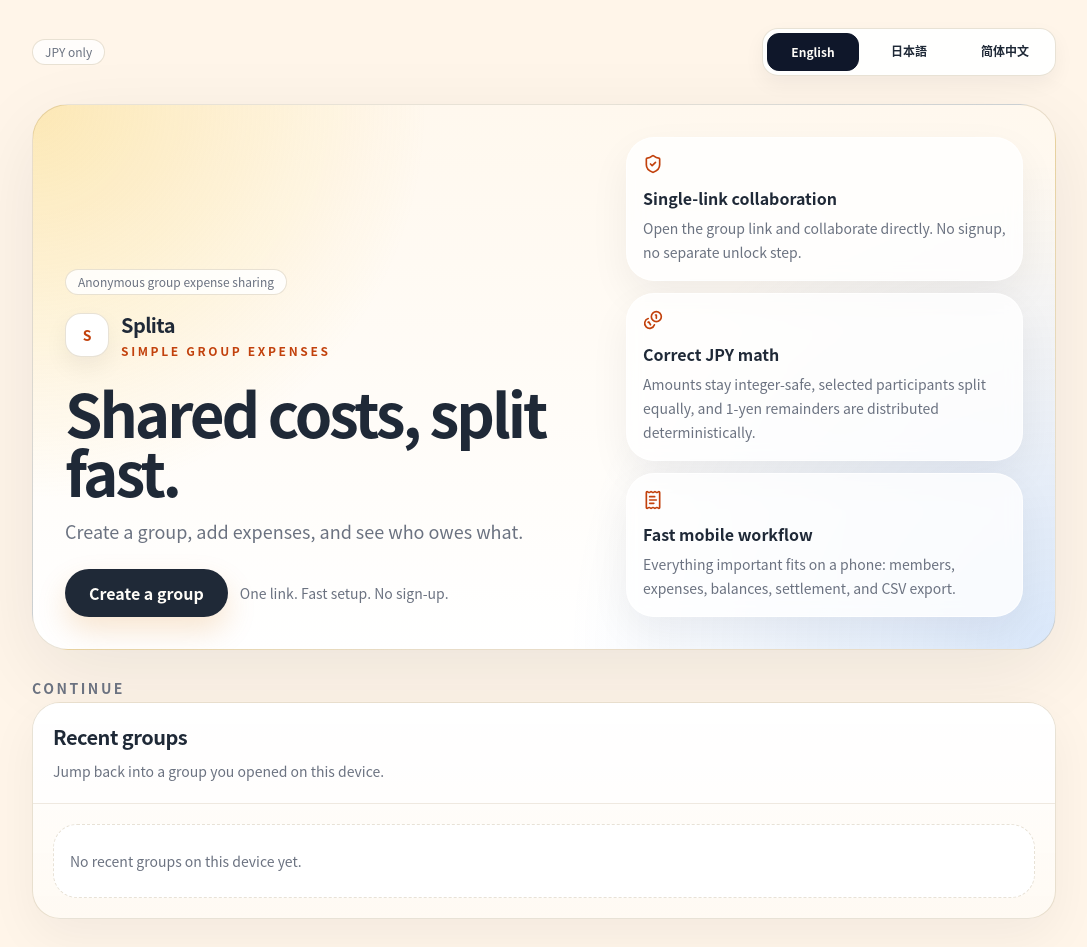
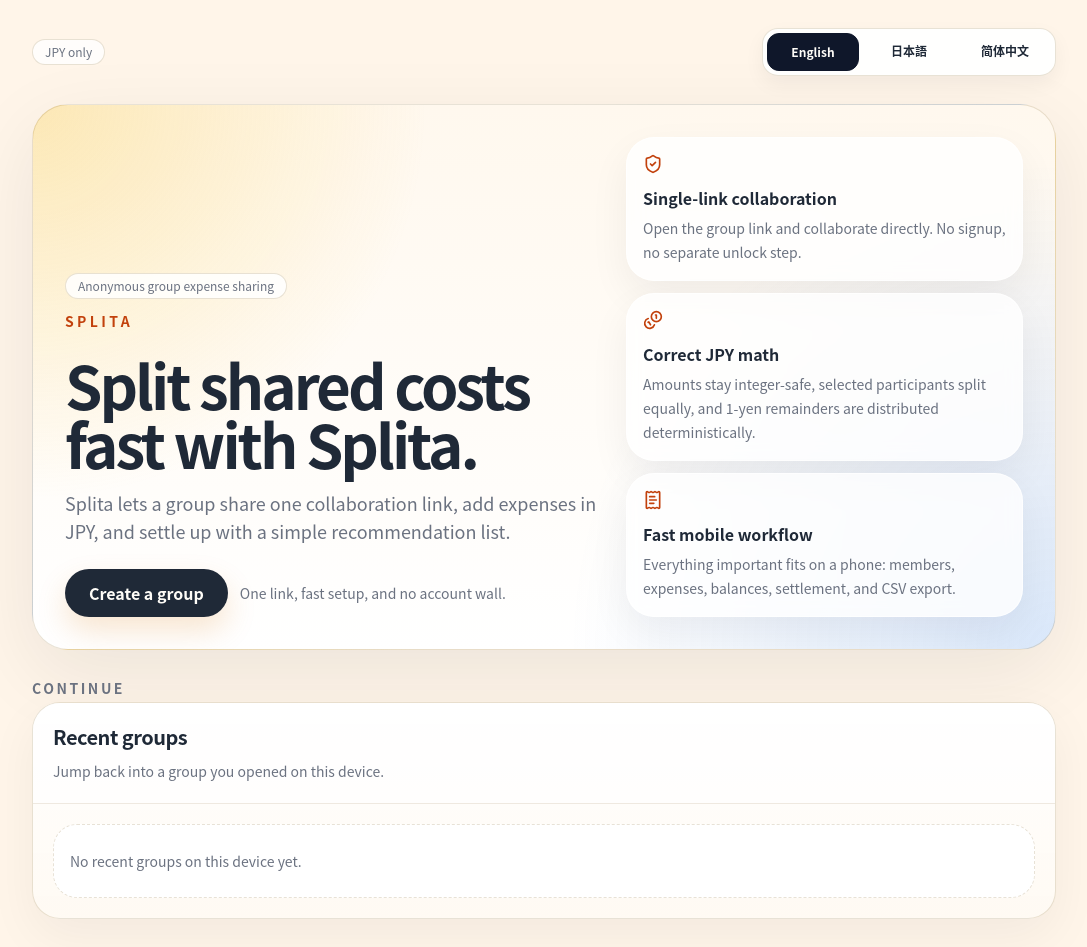
Before and after one commit to cb6ws23/Codex_SplitEase, a Next.js app: page /en in a window 1280 px wide. Shown: the whole page, without its empty margins (96-1183 px from the left). Built offline with nearby package versions, Linux system fonts and the light colour scheme.

Commit message:
Revert "Improve homepage branding and simplify hero copy"
This reverts commit c65a7c1f5a2ea04a01144343f88005641b08263e.

```diff
--- a/src/app/[locale]/page.tsx
+++ b/src/app/[locale]/page.tsx
@@ -47,21 +47,11 @@
         <section className="overflow-hidden rounded-[36px] border border-[var(--border)] bg-[radial-gradient(circle_at_top_left,rgba(247,201,72,0.34),transparent_34%),radial-gradient(circle_at_bottom_right,rgba(44,123,229,0.18),transparent_42%),linear-gradient(180deg,#fff8ee_0%,#ffffff_100%)] px-5 py-6 shadow-[0_24px_80px_rgba(15,23,42,0.08)] sm:px-8 sm:py-8">
           <div className="grid gap-6 lg:grid-cols-[1.15fr_0.85fr] lg:items-end">
             <div className="max-w-3xl space-y-5 sm:space-y-6">
-              <div className="space-y-4">
+              <div className="space-y-3">
                 <Badge className="bg-white/85">{t("badge")}</Badge>
-                <div className="flex items-center gap-3">
-                  <div className="flex h-11 w-11 items-center justify-center rounded-2xl border border-[var(--border)] bg-white text-sm font-semibold text-[var(--accent-strong)] shadow-[0_10px_24px_rgba(15,23,42,0.06)]">
-                    S
-                  </div>
-                  <div className="space-y-1">
-                    <p className="text-lg font-semibold tracking-[-0.03em] text-[var(--foreground)] sm:text-xl">
-                      {common("appName")}
-                    </p>
-                    <p className="text-xs font-semibold uppercase tracking-[0.22em] text-[var(--accent-strong)]">
-                      {t("brandHint")}
-                    </p>
-                  </div>
-                </div>
+                <p className="text-sm font-semibold uppercase tracking-[0.24em] text-[var(--accent-strong)]">
+                  {common("appName")}
+                </p>
               </div>
               <div className="space-y-4">
                 <h1 className="max-w-3xl text-4xl font-semibold leading-[0.98] tracking-[-0.05em] sm:text-6xl">
@@ -77,7 +67,7 @@
                     {t("primaryCta")}
                   </Button>
                 </Link>
-                <p className="max-w-sm text-sm leading-6 text-[var(--muted-foreground)]">
+                <p className="text-sm leading-6 text-[var(--muted-foreground)]">
                   {t("ctaHint")}
                 </p>
               </div>
--- a/src/messages/en.json
+++ b/src/messages/en.json
@@ -1,11 +1,10 @@
 {
   "Home": {
     "badge": "Anonymous group expense sharing",
-    "brandHint": "Simple group expenses",
-    "title": "Shared costs, split fast.",
-    "description": "Create a group, add expenses, and see who owes what.",
+    "title": "Split shared costs fast with Splita.",
+    "description": "Splita lets a group share one collaboration link, add expenses in JPY, and settle up with a simple recommendation list.",
     "primaryCta": "Create a group",
-    "ctaHint": "One link. Fast setup. No sign-up.",
+    "ctaHint": "One link, fast setup, and no account wall.",
     "secondaryCta": "Open demo flow",
     "recentEyebrow": "Continue",
     "recentTitle": "Recent groups",
--- a/src/messages/ja.json
+++ b/src/messages/ja.json
@@ -1,11 +1,10 @@
 {
   "Home": {
     "badge": "匿名で使える割り勘アプリ",
-    "brandHint": "かんたん割り勘",
-    "title": "共有費用を、すばやく割り勘。",
-    "description": "グループを作成し、支出を追加して、誰がいくら払うかをすぐ確認できます。",
+    "title": "スプリタで、共有費用をすぐに割り勘。",
+    "description": "スプリタなら、グループを作成して1つの共有リンクを配り、JPY の支出を追加し、その場で精算候補を確認できます。",
     "primaryCta": "グループを作成",
-    "ctaHint": "リンクは1つだけ。すぐ始められて、登録も不要です。",
+    "ctaHint": "リンクは1つだけ。すぐ始められて、アカウント登録も不要です。",
     "secondaryCta": "デモ導線を見る",
     "recentEyebrow": "続きから",
     "recentTitle": "最近のグループ",
--- a/src/messages/zh-CN.json
+++ b/src/messages/zh-CN.json
@@ -1,11 +1,10 @@
 {
   "Home": {
     "badge": "匿名协作分账应用",
-    "brandHint": "轻量分账工具",
-    "title": "共享支出，快速分摊。",
-    "description": "创建群组、记录支出，立刻看清谁该付多少。",
+    "title": "用 A一下，快速分摊共享支出。",
+    "description": "A一下让你创建群组、分享一个协作链接、记录 JPY 支出，并立即查看结算建议。",
     "primaryCta": "创建群组",
-    "ctaHint": "一个链接，快速开始，不用注册。",
+    "ctaHint": "只有一个链接，启动很快，也不需要注册账号。",
     "secondaryCta": "查看示例流程",
     "recentEyebrow": "继续使用",
     "recentTitle": "最近群组",
```
